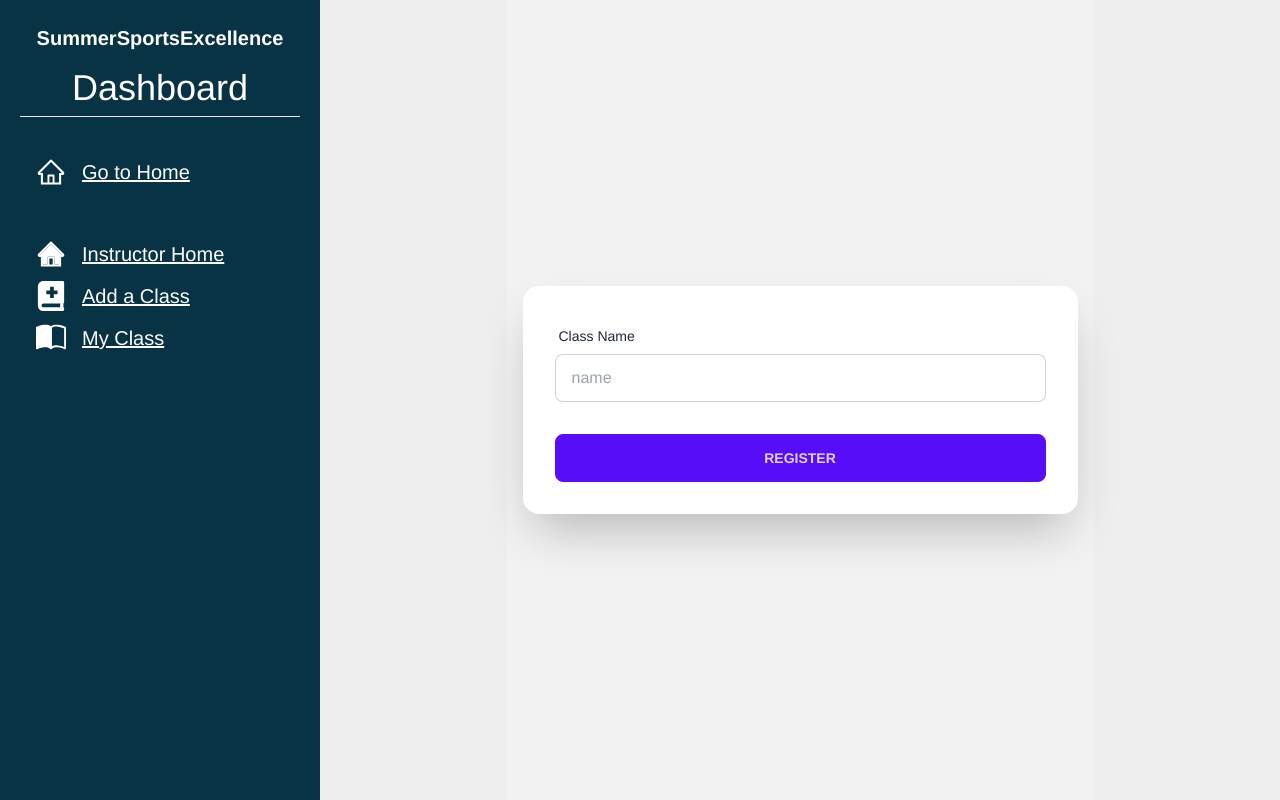
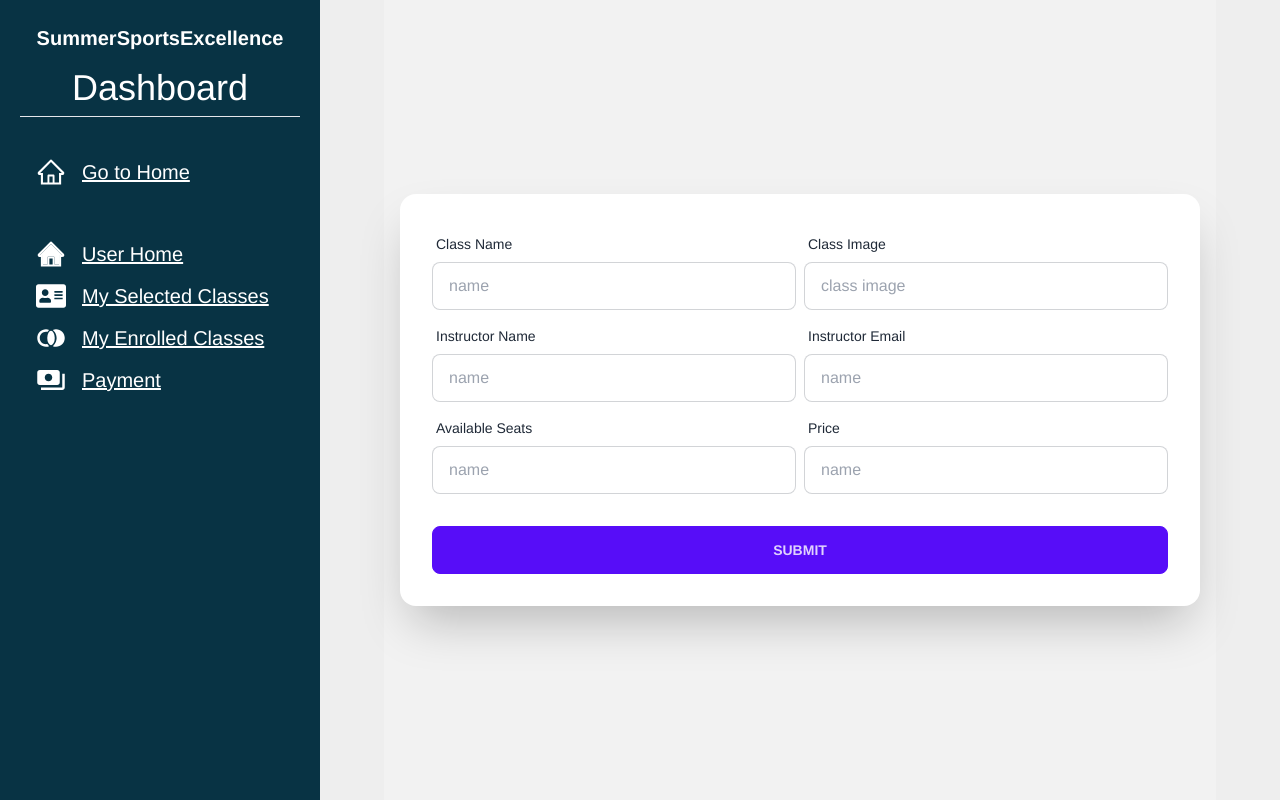
Before and after one commit to webashraf/summer-sports-excellence-, a React (Vite) app: page /dashboard/addclass in a window 1280 px wide. Built offline with nearby package versions, Linux system fonts and the light colour scheme; no server answers.

Commit message:
add add class for instructor dashboard

```diff
--- a/src/AuthProvider/AuthProvider.jsx
+++ b/src/AuthProvider/AuthProvider.jsx
@@ -1,10 +1,10 @@
-import { createUserWithEmailAndPassword, getAuth, onAuthStateChanged, signInWithEmailAndPassword, signOut, updateProfile } from "firebase/auth";
+import { GoogleAuthProvider, createUserWithEmailAndPassword, getAuth, onAuthStateChanged, signInWithEmailAndPassword, signInWithPopup, signOut, updateProfile } from "firebase/auth";
 import { createContext, useEffect, useState } from "react";
 import app from './../firebase/firebase.config';
 
 export const ContextProvider = createContext();
 const auth = getAuth(app)
-
+const googleProvider = new GoogleAuthProvider();
 
 const AuthProvider = ({ children }) => {
 
@@ -22,13 +22,16 @@ const AuthProvider = ({ children }) => {
     }
 
     const loginUserWithEmailPass = (email, password) => {
-         return signInWithEmailAndPassword(auth, email, password);
+        return signInWithEmailAndPassword(auth, email, password);
     }
 
     const signOutUser = () => {
-       return signOut(auth)
+        return signOut(auth)
     }
 
+    const signInWithGoogle = () => {
+        return signInWithPopup(auth, googleProvider)
+    }
 
     useEffect(() => {
 
@@ -44,7 +47,7 @@ const AuthProvider = ({ children }) => {
 
     }, [])
     const authInfo = {
-        user, createUserWithEmailAndPass, updateUserProfile, signOutUser, loginUserWithEmailPass
+        user, createUserWithEmailAndPass, updateUserProfile, signOutUser, loginUserWithEmailPass, signInWithGoogle
     }
 
     return (
--- a/src/Pages/Dashboard/AddClass/AddClass.jsx
+++ b/src/Pages/Dashboard/AddClass/AddClass.jsx
@@ -1,28 +1,75 @@
 import { useForm } from "react-hook-form";
-import { FcGoogle } from 'react-icons/fc';
-import { Link } from "react-router-dom";
+import useAuth from "../../../hooks/useAuth";
 const AddClass = () => {
     const { register, handleSubmit, watch, formState: { errors }, trigger } = useForm();
+    const {user} = useAuth()
     const onSubmit = data => {
-        console.log(data)
+        // console.log(data)
+        const classData = {
+            ...data,
+            status: 'pending',
+
+        }
+        console.log(classData);
     };
 
     return (
         <div>
             <div className="hero min-h-screen bg-base-200">
                 <div className="hero-content flex-col lg:flex-row-reverse">
-                    <div className="card flex-shrink-0 w-full max-w-xl shadow-2xl bg-base-100">
-                        <form onSubmit={handleSubmit(onSubmit)} className="card-body w-[555px]">
+                    <div className="card flex-shrink-0 w-[800px] shadow-2xl bg-base-100">
+                        <form onSubmit={handleSubmit(onSubmit)} className="card-body w-[800px]">
 
-                            <div className="form-control">
-                                <label className="label">
-                                    <span className="label-text">Class Name</span>
-                                </label>
-                                <input type="className"  {...register("name")} placeholder="name" className="input input-bordered" />
+                            <div className="flex gap-2">
+                                <div className="form-control w-full">
+                                    <label className="label">
+                                        <span className="label-text">Class Name</span>
+                                    </label>
+                                    <input type="text"  {...register("className")} placeholder="name" className="input input-bordered " />
+                                </div>
+                                <div className="form-control w-full">
+                                    <label className="label">
+                                        <span className="label-text">Class Image</span>
+                                    </label>
+                                    <input type="url"  {...register("photoUrl")} placeholder="class image" className="input input-bordered " />
+                                </div>
+                            </div>
+
+                            <div className="flex gap-2">
+                                <div className="form-control w-full">
+                                    <label className="label">
+                                        <span className="label-text">Instructor Name</span>
+                                    </label>
+                                    <input type="text" defaultValue={user?.displayName} readOnly  {...register("instructorName")} placeholder="name" className="input input-bordered " />
+                                </div>
+
+                                <div className="form-control w-full">
+                                    <label className="label">
+                                        <span className="label-text">Instructor Email</span>
+                                    </label>
+                                    <input type="email" defaultValue={user?.email} readOnly  {...register("instructorEmail")} placeholder="name" className="input input-bordered " />
+                                </div>
+                            </div>
+
+                            <div className="flex gap-2">
+                                <div className="form-control w-full">
+                                    <label className="label">
+                                        <span className="label-text">Available Seats</span>
+                                    </label>
+                                    <input type="number"  {...register("seats")} placeholder="name" className="input input-bordered " />
+                                </div>
+
+                                <div className="form-control w-full">
+                                    <label className="label">
+                                        <span className="label-text">Price</span>
+                                    </label>
+                                    <input type="number"  {...register("price")} placeholder="name" className="input input-bordered " />
+                                </div>
+
                             </div>
 
                             <div className="form-control mt-6">
-                                <button type="submit" className="btn btn-primary">Register</button>
+                                <button type="submit" className="btn btn-primary">Submit</button>
                             </div>
                         </form>
                     </div>
--- a/src/Pages/Dashboard/Dashboard/Dashboard.jsx
+++ b/src/Pages/Dashboard/Dashboard/Dashboard.jsx
@@ -1,12 +1,13 @@
 import { AiOutlineHome, AiTwotoneHome } from 'react-icons/ai';
-import { FaBookMedical, FaUserEdit } from "react-icons/fa";
+import { FaAddressCard, FaBookMedical, FaUserEdit } from "react-icons/fa";
 import { SiGoogleclassroom } from 'react-icons/si';
 import { BsBookHalf } from 'react-icons/bs';
+import { MdJoinRight, MdPayments } from 'react-icons/md';
 import { Link, Outlet } from 'react-router-dom';
 
 const Dashboard = () => {
 
-    const role = 'instructor'
+    const role = 'user'
 
     return (
         <div>
@@ -49,9 +50,10 @@ const Dashboard = () => {
                         {role === 'user' && <div className='my-10 px-4'>
                             <Link className='text-xl underline leading-3 flex items-center gap-4 mb-3' to={'/'}> <AiTwotoneHome className='text-3xl'></AiTwotoneHome> User Home</Link>
 
-                            <Link className='text-xl underline leading-3 flex items-center gap-4 mb-3' to={'/'}> <SiGoogleclassroom className='text-3xl'></SiGoogleclassroom>Manage Class</Link>
+                            <Link className='text-xl underline leading-3 flex items-center gap-4 mb-3' to={'/'}> <FaAddressCard className='text-3xl'></FaAddressCard>My Selected Classes</Link>
 
-                            <Link className='text-xl underline leading-3 flex items-center gap-4 mb-3' to={'/'}> <FaUserEdit className='text-3xl'></FaUserEdit>Manage User</Link>
+                            <Link className='text-xl underline leading-3 flex items-center gap-4 mb-3' to={'/'}> <MdJoinRight className='text-3xl'></MdJoinRight>My Enrolled Classes</Link>
+                            <Link className='text-xl underline leading-3 flex items-center gap-4 mb-3' to={'/'}> <MdPayments className='text-3xl'></MdPayments>Payment</Link>
                         </div>}
                     </ul>
 
--- a/src/Pages/Login/Login.jsx
+++ b/src/Pages/Login/Login.jsx
@@ -3,16 +3,16 @@ import { FcGoogle } from 'react-icons/fc';
 import { Link } from "react-router-dom";
 import useAuth from "../../hooks/useAuth";
 const Login = () => {
-    const { loginUserWithEmailPass } = useAuth();
+    const { loginUserWithEmailPass, signInWithGoogle } = useAuth();
     const { register, handleSubmit, formState: { errors }, trigger } = useForm();
-    const onSubmit = async (data) => {
-        const isValid = await trigger();
+    const onSubmit = (data) => {
         console.log(data)
         loginUserWithEmailPass(data.email, data.password)
             .then(result => console.log(result))
             .catch(errors => console.log(errors))
 
     };
+
 
     const handleError = async () => {
         // Trigger form validation
@@ -22,6 +22,10 @@ const Login = () => {
             handleSubmit(onSubmit)();
         }
     };
+
+    const handleGoogleSignIn = () => {
+        signInWithGoogle()
+    }
 
     return (
         <div>
@@ -73,7 +77,7 @@ const Login = () => {
                             <p>New here please <Link to={'/register'} className="font-bold text-red-500">Register.
                             </Link></p>
 
-                            <button className="btn btn-block bg-[#f4f4f4] shadow-2xl font-bold text-xl -tracking-tight"><FcGoogle></FcGoogle><span className="-ml-[6px] ">oogle</span></button>
+                            <button className="btn btn-block bg-[#f4f4f4] shadow-2xl font-bold text-xl -tracking-tight" onClick={handleGoogleSignIn}><FcGoogle></FcGoogle><span className="-ml-[6px] ">oogle</span></button>
 
                         </div>
                     </div>
--- a/src/Pages/Register/Register.jsx
+++ b/src/Pages/Register/Register.jsx
@@ -4,7 +4,7 @@ import { Link } from "react-router-dom";
 import useAuth from "../../hooks/useAuth";
 
 const Register = () => {
-    const {createUserWithEmailAndPass, updateUserProfile, signOutUser} = useAuth();
+    const {createUserWithEmailAndPass, updateUserProfile, signOutUser, signInWithGoogle} = useAuth();
     const { register, handleSubmit, watch, formState: { errors } } = useForm();
     const onSubmit = data => {
         console.log(data)
@@ -27,6 +27,10 @@ const Register = () => {
             handleSubmit(onSubmit)();
         }
     };
+
+    const handleGoogleSignIn = () => {
+        signInWithGoogle()
+    }
     return (
         <div>
             <div className="hero min-h-screen bg-base-200">
@@ -92,7 +96,7 @@ const Register = () => {
                             <p>All ready have an account <Link to={'/login'} className="font-bold text-red-500">login now.
                             </Link></p>
 
-                            <button className="btn btn-block bg-[#f4f4f4] shadow-2xl font-bold text-xl -tracking-tight"><FcGoogle></FcGoogle><span className="-ml-[6px] ">oogle</span></button>
+                            <button className="btn btn-block bg-[#f4f4f4] shadow-2xl font-bold text-xl -tracking-tight" onClick={handleGoogleSignIn}><FcGoogle></FcGoogle><span className="-ml-[6px] ">oogle</span></button>
 
                         </div>
                     </div>
```
